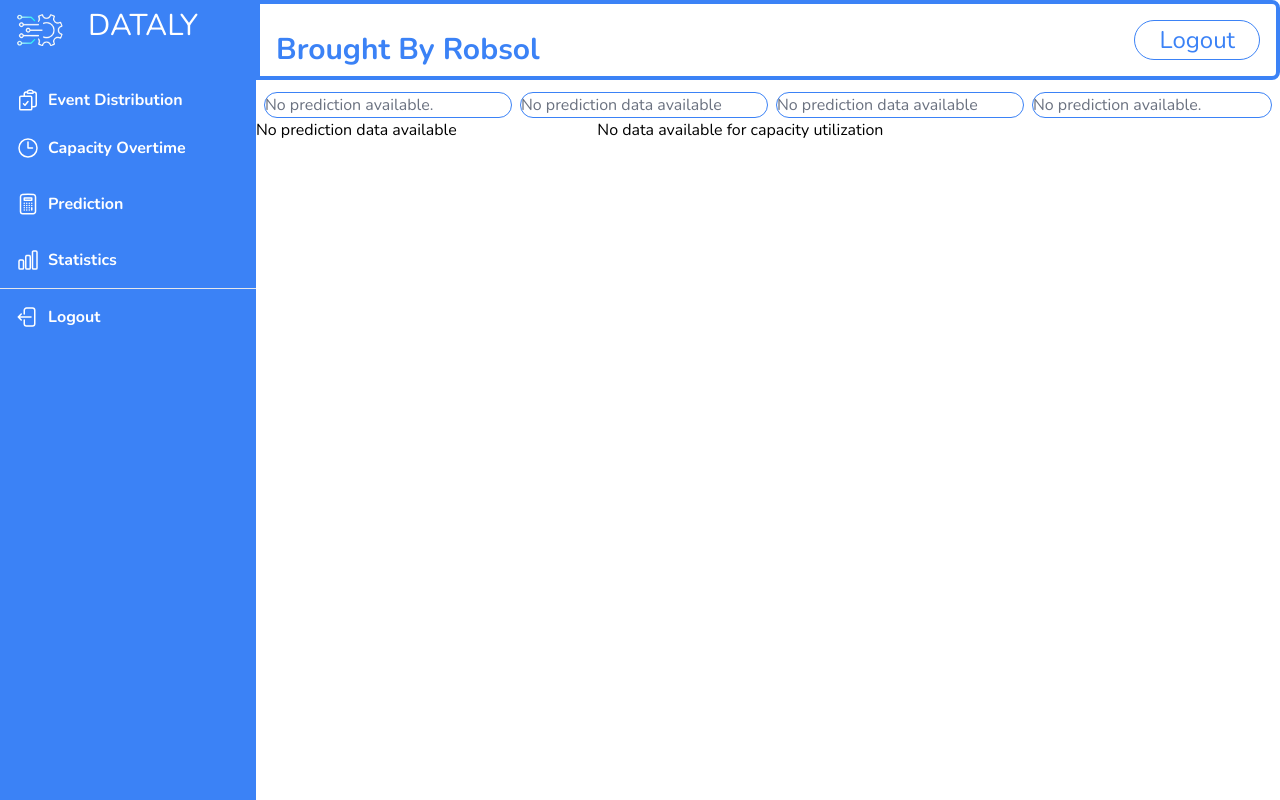
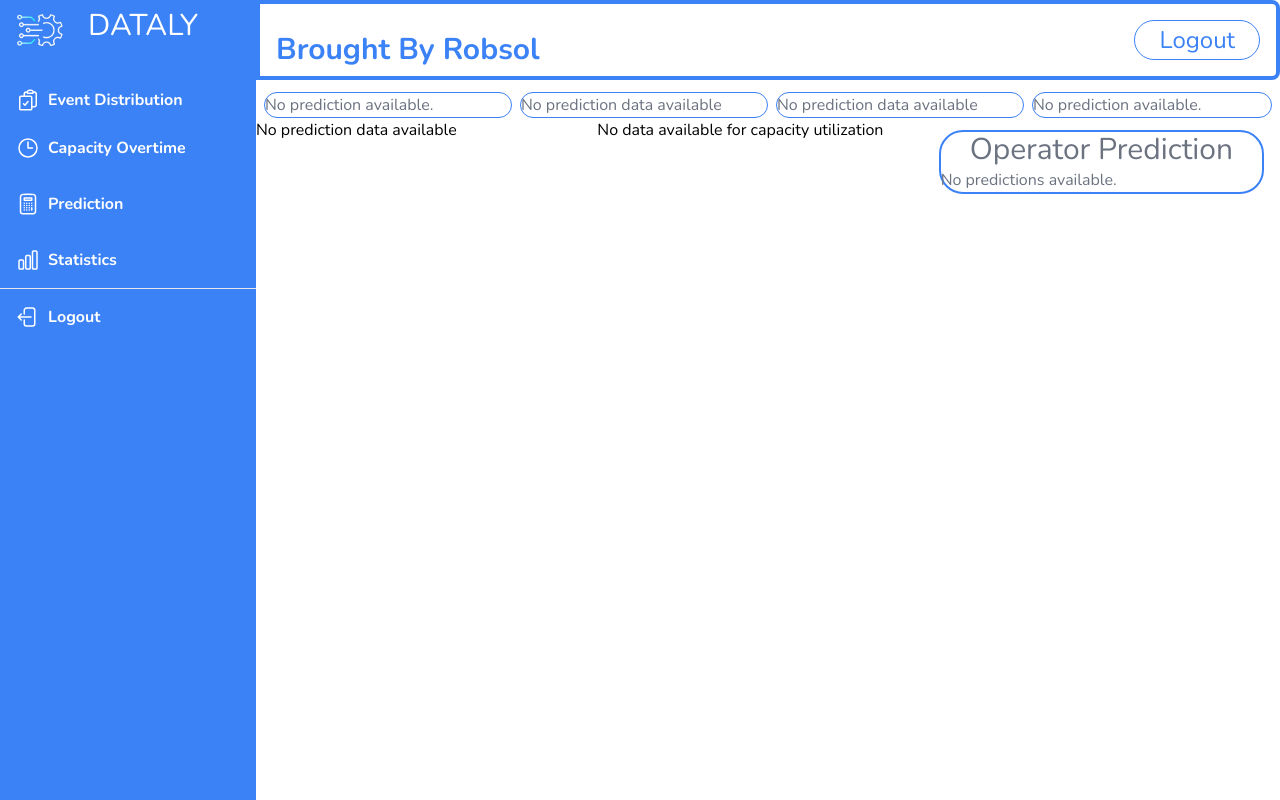
Before and after one commit to molisemahasele/flask_app, a Flask app: template website/templates/prediction.html in a window 1280 px wide. Run offline with Flask 3, Linux system fonts and the light colour scheme; the template is opened without the code that fills it, so the values that code supplies are empty; some libraries are stand-ins or nearby versions.

Commit message:
Update prediction.html

```diff
--- a/website/templates/prediction.html
+++ b/website/templates/prediction.html
@@ -189,7 +189,18 @@
                     </div>
                 {% endif %}
                 </div>
-                <div class="col-span-1"></div>
+                <div class="col-span-1 mt-3 cursor-pointer text-gray-500 mr-4 border-2 border-blue-500 rounded-3xl hover:text-white hover:bg-blue-500 h-50">
+                    <div class="lg:text-3xl text-2xl flex justify-center"> Operator Prediction </div>
+                    {% if operator_predictions %}
+                    <ul class="mt-4 ml-4">
+                        {% for operator, prediction in operator_predictions.items() %}
+                            <li>Operator {{ operator }}: {{ prediction }}</li>
+                        {% endfor %}
+                    </ul>
+                {% else %}
+                    <p>No predictions available.</p>
+                {% endif %}
+                </div>
             </div>
 
 
```
